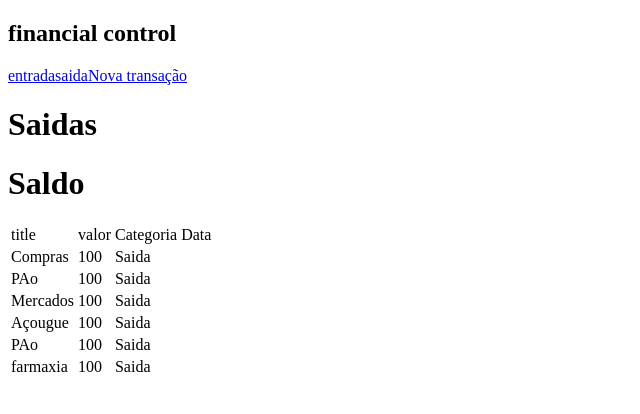
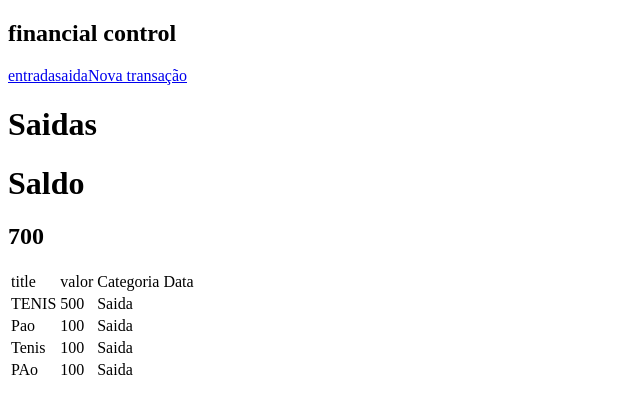
Before and after one commit to eduardonk9999/Finance-Control, a React (Vite) app: page /saida in a window 1280 px wide. Shown: the top 414 px of the page, without its empty margins (0-640 px from the left). Built offline with nearby package versions, Linux system fonts and the light colour scheme; data requests are answered from the project's data file.

Commit message:
Add, logica

```diff
--- a/data/db.json
+++ b/data/db.json
@@ -8,53 +8,39 @@
       "id": 1
     },
     {
-      "title": "Compras",
+      "title": "Freela",
+      "valor": "500",
+      "data": "",
+      "categoria": "Entrada",
+      "id": 2
+    },
+    {
+      "title": "TENIS",
+      "valor": "500",
+      "data": "",
+      "categoria": "Saida",
+      "id": 3
+    },
+    {
+      "title": "Pao",
       "valor": "100",
       "data": "",
       "categoria": "Saida",
-      "id": 2
+      "id": 4
+    },
+    {
+      "title": "Tenis",
+      "valor": "100",
+      "data": "",
+      "categoria": "Saida",
+      "id": 5
     },
     {
       "title": "PAo",
       "valor": "100",
       "data": "",
       "categoria": "Saida",
-      "id": 3
-    },
-    {
-      "title": "Freela",
-      "valor": "100",
-      "data": "",
-      "categoria": "Entrada",
-      "id": 4
-    },
-    {
-      "title": "Mercados",
-      "valor": "100",
-      "data": "",
-      "categoria": "Saida",
-      "id": 5
-    },
-    {
-      "title": "Açougue",
-      "valor": "100",
-      "data": "",
-      "categoria": "Saida",
       "id": 6
-    },
-    {
-      "title": "PAo",
-      "valor": "100",
-      "data": "",
-      "categoria": "Saida",
-      "id": 7
-    },
-    {
-      "title": "farmaxia",
-      "valor": "100",
-      "data": "",
-      "categoria": "Saida",
-      "id": 8
     }
   ]
 }
--- a/src/Components/Saldo/index.jsx
+++ b/src/Components/Saldo/index.jsx
@@ -1,13 +1,15 @@
-import { useEffect, useState } from "react";
-import { useContext } from "react/cjs/react.development";
+import { useEffect, useState, useContext } from "react";
 
-import AppContext from '../../Context/Context';
-
-const Saldo = () => {
-  const [valortotal, setValorTotal] = useState([]);
+import { StatusContext } from "../../Context/SatusContext";
 
 
 
+const Saldo = () => {
+
+  const {valortotal, setAtualizaValor} = useContext(StatusContext)
+
+
+/*
   useEffect(() => {
     fetch('http://localhost:8088/finances')
       .then(res => {
@@ -25,22 +27,25 @@ const Saldo = () => {
 
   const totaldeEntradas = valortotal.filter(entrada => entrada.categoria === 'Entrada')
   .reduce((acc, item) => acc + Number(item.valor), 0);
+*/
 
 
 
+const totaldeSaidas = valortotal.filter(saida => saida.categoria === 'Saida')
+.reduce((acc, item) => acc + Number(item.valor), 0);
 
+const totaldeEntradas = valortotal.filter(entrada => entrada.categoria === 'Entrada')
+  .reduce((acc, item) => acc + Number(item.valor), 0);
 
-
-
-
+  setAtualizaValor(totaldeEntradas - totaldeSaidas)
   return(
     <>
-     {
+
       <div>
         <h1>Saldo</h1>
-        <h2></h2>
+        <h2>{totaldeEntradas - totaldeSaidas}</h2>
       </div>
-     }
+
     </>
   )
 }
--- a/src/Context/Context.jsx
+++ /dev/null
@@ -1,8 +0,0 @@
-import { createContext } from "react";
-
-const AppContext = createContext({
-    setValorEnd: () => {},
-    valorEND: null,
-})
-
-export default AppContext;
--- a/src/Context/Provider.jsx
+++ /dev/null
@@ -1,29 +0,0 @@
-import { useCallback, useEffect, useState } from "react";
-import AppContext from "./Context";
-
-
-
-
-const AppProvider = ({ children }) => {
-  const [valorEND, setValor] = useState(null)
-
-
-  const setValorEnd = useCallback((entrada, saida) => {
-    const sub = entrada - saida;
-
-
-    setValor(sub)
-
-
-
-  }, [])
-
-  console.log('>' + valorEND)
-
-  return(
-    <AppContext.Provider value={{ setValorEnd, valorEND }}>
-      { children }
-    </AppContext.Provider>
-  )
-}
-export default AppProvider;
--- /dev/null
+++ b/src/Context/SatusContext/index.jsx
@@ -0,0 +1,65 @@
+import { createContext, useEffect, useState } from "react";
+
+export const StatusContext = createContext({})
+
+
+export const StatusProvider = ({ children }) =>{
+
+    const [valortotal, setValorTotal] = useState([]);
+    const [ title, setTitle ] = useState('')
+    const [ valor, setValor ] = useState('')
+    const [ data, setData ] = useState('')
+    const [ categoria, setCategoria ] = useState('')
+    const [ atualizavalor, setAtualizaValor] = useState('')
+
+
+    useEffect(() => {
+        fetch('http://localhost:8088/finances')
+            .then(res => {
+            return res.json()
+            })
+            .then(data => {
+
+            setValorTotal(data)
+        })
+    }, [children]);
+
+    const handleSubmit = (e) => {
+        e.preventDefault()
+        const newProdct = {
+          title: title,
+          valor: valor,
+          data: data,
+          categoria: categoria
+        }
+        if(title.length > 0) {
+          fetch('http://localhost:8088/finances', {
+            method: 'POST',
+            headers: { "Content-Type" : "application/json" },
+            body: JSON.stringify(newProdct)
+
+          }).then(() => {
+            console.log('new finance add')
+            console.log(atualizavalor)
+            setTitle('');
+            setValor('');
+            setData('');
+          })
+        } else {
+          console.log('nao passo')
+          alert('preencher form')
+        }
+    }
+
+
+
+
+
+
+
+    return(
+        <StatusContext.Provider value={{setAtualizaValor,valortotal, handleSubmit,setTitle,setValor,setData, setCategoria, title, valor, data, categoria}}>
+            { children }
+        </StatusContext.Provider>
+    )
+}
--- a/src/Pages/NovaTransacao/index.jsx
+++ b/src/Pages/NovaTransacao/index.jsx
@@ -1,83 +1,20 @@
-import { useEffect, useState } from "react";
-import { useContext } from "react";
-import AppContext from "../../Context/Context";
+import { useContext, useState } from "react";
+import Saldo from "../../Components/Saldo";
+import { StatusContext } from "../../Context/SatusContext";
 
 
 
 const Transacao = () => {
-  const [ title, setTitle ] = useState('')
-  const [ valor, setValor ] = useState('')
-  const [ data, setData ] = useState('')
-  const [ categoria, setCategoria ] = useState('')
-  const {setValorEnd, valorEND} = useContext(AppContext)
-
-  const [valortotal, setValorTotal] = useState([]);
-
-  const handleSubmit = (e) => {
-    e.preventDefault()
+  const {handleSubmit,setTitle,setValor,setData,setCategoria, title, valor, data, categoria } = useContext(StatusContext)
 
 
-
-    const newProdct = {
-      title: title,
-      valor: valor,
-      data: data,
-      categoria: categoria
-    }
-
-    if(title.length > 0) {
-      fetch('http://localhost:8088/finances', {
-        method: 'POST',
-        headers: { "Content-Type" : "application/json" },
-        body: JSON.stringify(newProdct)
-      }).then(() => {
-        console.log('new finance add')
-        setTitle('');
-        setValor('');
-        setData('');
-      })
-    } else {
-      console.log('nao passo')
-      alert('preencher form')
-    }
-
-
-
-  }
-
-  useEffect(() => {
-    fetch('http://localhost:8088/finances')
-      .then(res => {
-        return res.json()
-      })
-      .then(data => {
-        setValorTotal(data)
-
-
-
-      })
-  }, []);
-
-
-
-  const totaldeSaidas = valortotal.filter(saida => saida.categoria === 'Saida')
-  .reduce((acc, item) => acc + Number(item.valor), 0);
-
-  const totaldeEntradas = valortotal.filter(entrada => entrada.categoria === 'Entrada')
-  .reduce((acc, item) => acc + Number(item.valor), 0);
-
-
-
-
-
-  setValorEnd(totaldeEntradas, totaldeSaidas)
   return(
 
     <>
-      {valorEND}
+    <Saldo />
+
       <form onSubmit={handleSubmit}>
         <h1>Cadastrar Transação</h1>
-
         <input type="text"  placeholder="Titulo" value={title} onChange={(e) => setTitle(e.target.value)} />
         <input type="number"  placeholder="Valor"  value={valor} onChange={(e) => setValor(e.target.value)} />
         <select
@@ -93,6 +30,8 @@ const Transacao = () => {
         >
           Enviar</button>
       </form>
+
+
     </>
   )
 }
```
Also changed, not shown: src/App.jsx (+4 -3 lines).
